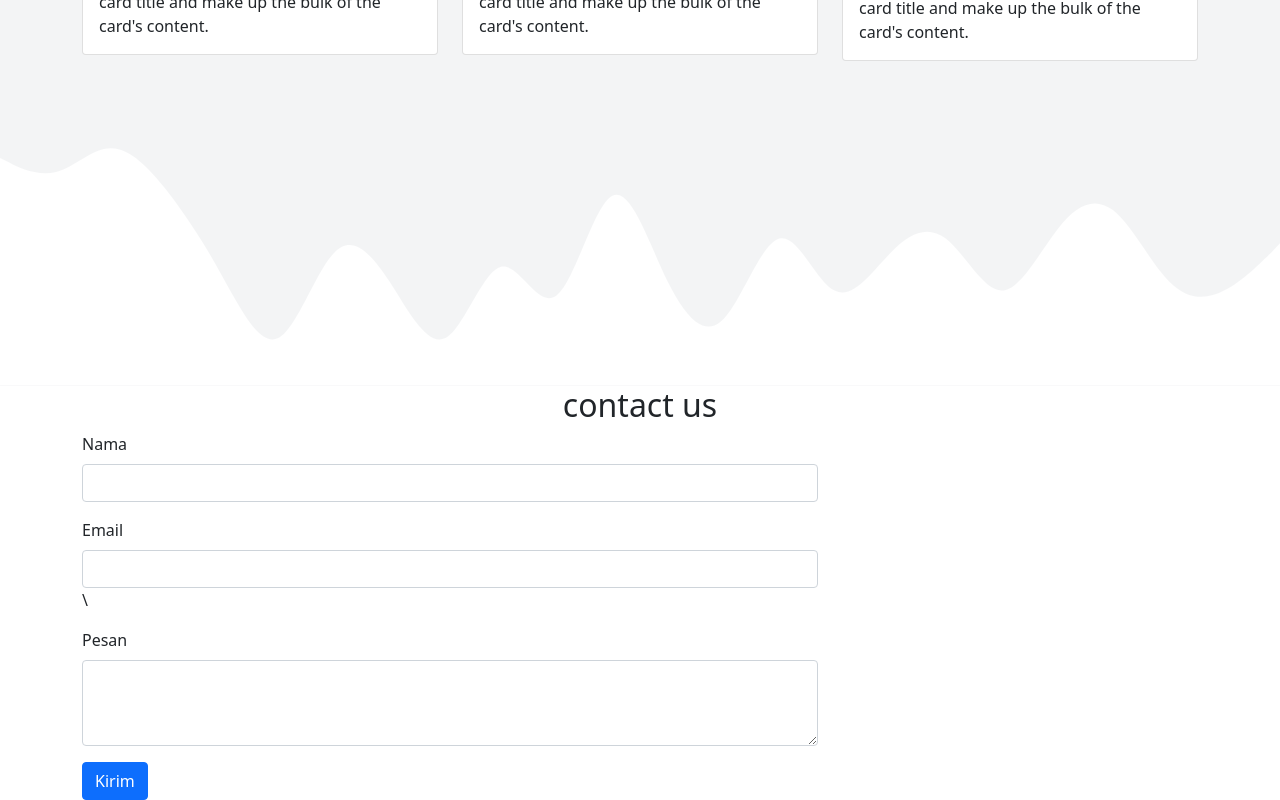
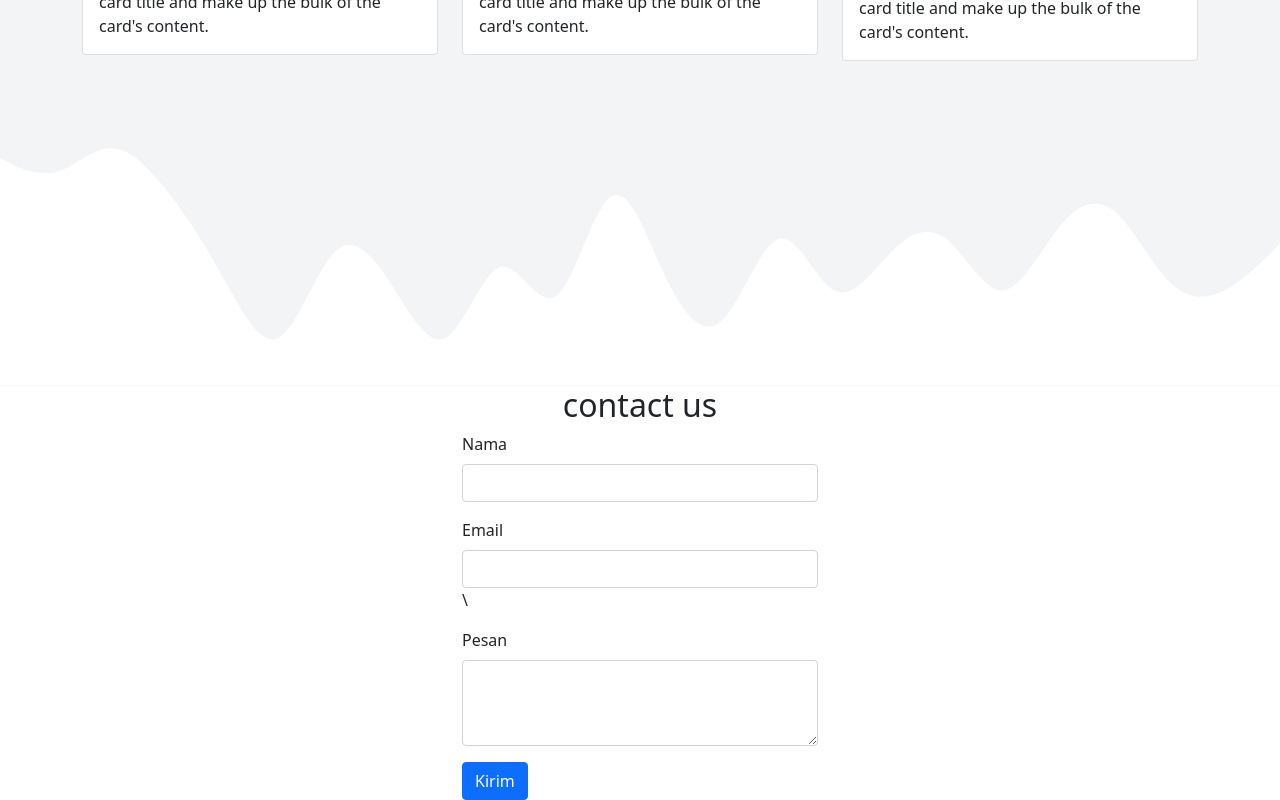
Before and after one commit to Soe-Hok-Gie/peumoeda-atjeh, a React (Create React App) app: page / in a window 1280 px wide. Shown: the part 1710-2510 px from the top of the page. Built offline with nearby package versions, Linux system fonts and the light colour scheme.

Commit message:
membuat row utk form ke tengah dan membuat formnya lebih pendek

```diff
--- a/src/components/Contact.jsx
+++ b/src/components/Contact.jsx
@@ -9,8 +9,8 @@ const Contact = () => {
             <h2>contact us</h2>
           </div>
         </div>
-        <div className="row">
-          <div className="col-md-8">
+        <div className="row justify-content-center">
+          <div className="col-md-4">
             <form>
               <div class="mb-3">
                 <label for="name" class="form-label">
```
